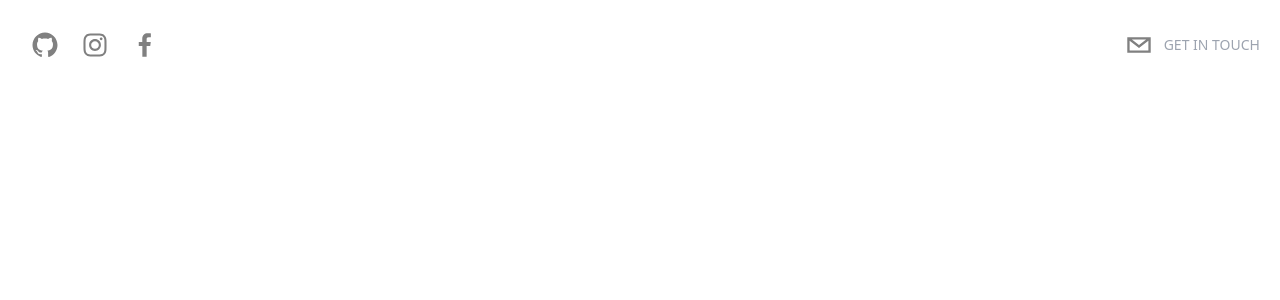
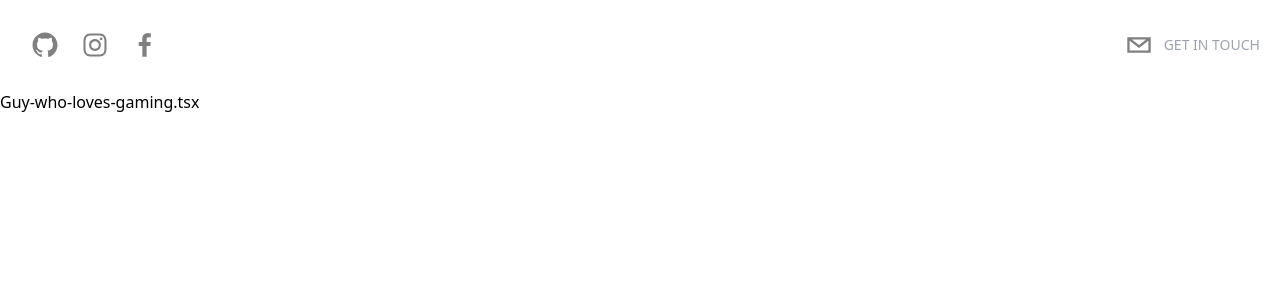
Before and after one commit to planetoida90210/Portfolio, a Next.js app: page / in a window 1280 px wide. Shown: the top 300 px of the page. Built offline with nearby package versions, Linux system fonts and the light colour scheme.

Commit message:
implement hero, react-sipmle-typewriter

```diff
--- /dev/null
+++ b/components/Hero.tsx
@@ -0,0 +1,22 @@
+import React from 'react'
+import { Cursor, useTypewriter } from 'react-simple-typewriter';
+
+type Props = {}
+
+export default function Hero({}: Props) {
+    const [text,count] = useTypewriter({
+        words: [
+            "Hi, my name is Michał Bryk", "Guy-who-loves-gaming.tsx", "<ButLovesToCodeMore />"
+        ],
+        loop: true,
+        delaySpeed: 2000,
+    });
+  return (
+    <div>
+        <h1>
+            <span>{text}</span>
+            <Cursor cursorColor="#F7AB0A"/>
+        </h1>
+    </div>
+  )
+}
--- a/package.json
+++ b/package.json
@@ -13,6 +13,7 @@
     "next": "12.3.0",
     "react": "18.2.0",
     "react-dom": "18.2.0",
+    "react-simple-typewriter": "^4.0.2",
     "react-social-icons": "^5.14.0"
   },
   "devDependencies": {
--- a/pages/index.tsx
+++ b/pages/index.tsx
@@ -1,6 +1,7 @@
 import type { NextPage } from 'next'
 import Head from 'next/head'
 import Header from '../components/Header'
+import Hero from '../components/Hero'
 
 
 const Home: NextPage = () => {
@@ -11,7 +12,9 @@
       </Head>
       <Header />
       {/* Hero */}
-
+      <section id="hero">
+        <Hero />
+      </section>
       {/* About */}
 
       {/* Experience */}
```
Also changed, not shown: 1 other file (tests, documents, lock files or other folders).
